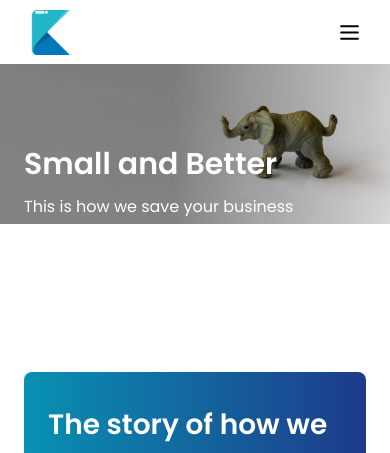
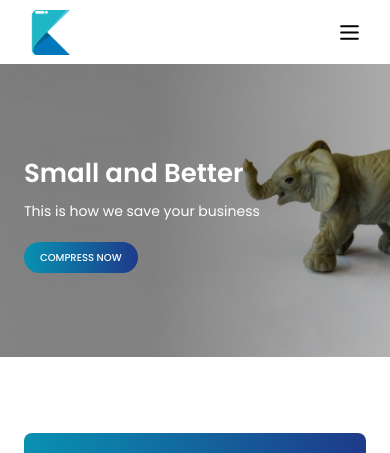
Before and after one commit to daffakamal/kecilin-clone, a Next.js app: page / in a window 390 px wide. Shown: the top 453 px of the page. Built offline with nearby package versions, Linux system fonts and the light colour scheme.

Commit message:
fix(Home): landingpage section responsive

```diff
--- a/components/Home/landingpage.js
+++ b/components/Home/landingpage.js
@@ -5,11 +5,11 @@ import HeroImg from "../../assets/Images/Home/hero-slide-1.png";
 export default function LandingPage() {
     return (
       <div className="w-full h-full bg-white">
-            <div className="w-full pb-32">
+        <div className="w-full pb-14 md:pb-20 lg:pb-32">
           <div className="relative overflow-hidden">
             <Image
               src={HeroImg.src}
-                        className="w-full pointer-events-none bg-cover bg-no-repeat"
+              className="w-full object-cover aspect-[4/3] xs:aspect-[5/3] sm:aspect-video xl:aspect-[6/3] 2xl:aspect-auto pointer-events-none bg-cover bg-no-repeat"
               width={1567}
               height={644}
               priority
@@ -18,13 +18,13 @@ export default function LandingPage() {
             <div className="w-full h-full absolute top-0 right-0 bottom-0 left-0 overflow-hidden bg-fixed">
               <div className="h-full flex justify-start items-center px-[24px] sm:px-16 lg:px-32 xl:px-52 2xl:px-80 py-[149px]">
                 <div className="xl:container xl:mx-auto text-white space-y-2 xl:space-y-5">
-                                <h1 className="font-PoppinsSemi text-[30px] md:text-[40px] lg:text-[50px] xl:text-[66px]">
+                  <h1 className="font-PoppinsSemi text-[26px] xs:text-[30px] md:text-[40px] lg:text-[50px] xl:text-[66px]">
                     Small and Better
                   </h1>
-                                <h2 className="font-PoppinsRegular text-[16px] md:text-[20px] lg:text-[25px] xl:text-[28px] pb-3 lg:pb-1">
+                  <h2 className="font-PoppinsRegular text-[14px] xs:text-[16px] md:text-[20px] lg:text-[25px] xl:text-[28px] pb-3 lg:pb-1">
                     This is how we save your business
                   </h2>
-                                <button className="font-PoppinsMedium uppercase px-6 py-3 bg-gradient-to-r from-cyan-600 to-blue-900 rounded-full text-[14px] cursor-pointer">
+                  <button className="font-PoppinsMedium uppercase px-4 md:px-5 lg:px-6 py-2 lg:py-3 bg-gradient-to-r from-cyan-600 to-blue-900 rounded-full text-[10px] md:text-[12px] lg:text-[14px] cursor-pointer">
                     <a href="#!">
                         Compress now
                     </a>
```
Lines whose indentation alone changed are shown as unchanged.
